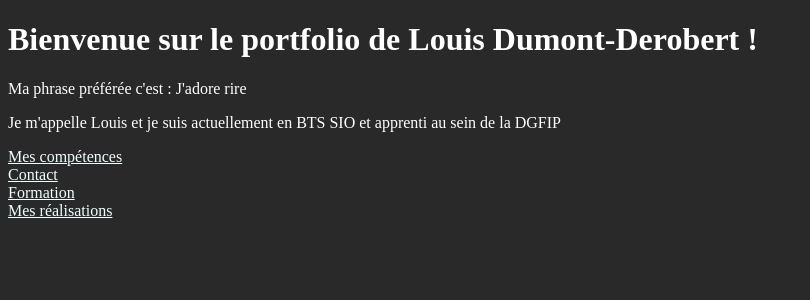
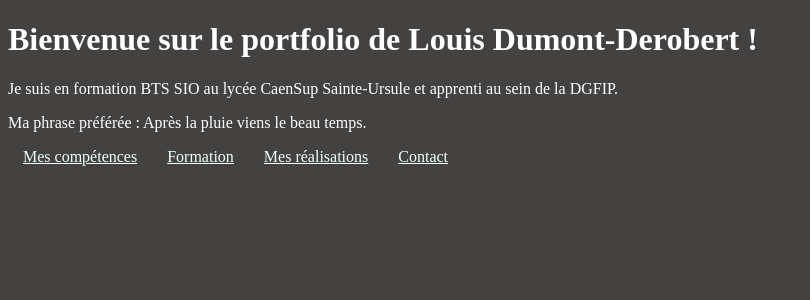
Before and after one commit to spongebob987/AP, a PHP site: page / in a window 1280 px wide. Shown: the top 300 px of the page, without its empty margins (0-810 px from the left). Run offline with PHP 8.4, Linux system fonts and the light colour scheme.

Commit message:
ap continuité

```diff
--- a/portfolio/assets/index.css
+++ b/portfolio/assets/index.css
@@ -1,14 +1,13 @@
 body{
     color: rgb(255, 255, 255);
-    background-color:rgb(41, 41, 41);
+    background-color:rgb(68, 65, 65);
 }
 
 nav a{
-    display:block;
+
+   display: flexbox;
+    content: center;
+    text-align: center;
     color: azure;
+    padding: 15px;
 }
-
-a{
-
-    color: azure;
-}
--- a/portfolio/data/contact.yaml
+++ b/portfolio/data/contact.yaml
@@ -0,0 +1,4 @@
+contact :
+  tel : 0609069060
+  mail : louis.dumontderobert@sts-sio-caen.info
+  github : spongebob987
--- a/portfolio/data/formation.yaml
+++ b/portfolio/data/formation.yaml
@@ -0,0 +1,6 @@
+formation:
+  filiere: STI2D Option SIN
+  etablissement: Institut Lemonnier
+  diplome : Bac Technologique
+  resultat : Mention Bien
+  lieu: Caen
--- a/portfolio/data/index.yaml
+++ b/portfolio/data/index.yaml
@@ -1,6 +1,6 @@
 nom: Dumont-Derobert
 prenom: Louis
 age: 18
-accroche: J'adore rire
-paragraphe: Je m'appelle Louis et je suis actuellement en BTS SIO et apprenti au sein de la DGFIP
+accroche: Après la pluie viens le beau temps.
+paragraphe: Je suis en formation BTS SIO au lycée CaenSup Sainte-Ursule et apprenti au sein de la DGFIP.
 illustration: .png
--- a/portfolio/index.php
+++ b/portfolio/index.php
@@ -14,14 +14,14 @@ $data = yaml_parse_file("data/index.yaml");
 
 echo "<h1> Bienvenue sur le portfolio de ".$data["prenom"]." ".$data["nom"]." !"."</h1>";
 
-echo "<p> Ma phrase préférée c'est : ".$data["accroche"]."</p>";
 echo "<p>".$data["paragraphe"]."</p>";
+echo "<p> Ma phrase préférée : ".$data["accroche"]."</p>";
 
 echo "<nav>";
 echo "<a href='pages/competences.php'>Mes compétences</a>";
-echo "<a href='pages/contact.php'>Contact</a>";
 echo "<a href='pages/formation.php'>Formation</a>";
 echo "<a href='pages/realisation.php'>Mes réalisations</a>";
+echo "<a href='pages/contact.php'>Contact</a>";
 echo "</nav>";
 
 
--- a/portfolio/pages/contact.php
+++ b/portfolio/pages/contact.php
@@ -9,7 +9,8 @@
 
   <?php
 
-
+require_once("../yaml/yaml.php");
+$data = yaml_parse_file("../data/contact.yaml");
 
 
 
--- a/portfolio/pages/formation.php
+++ b/portfolio/pages/formation.php
@@ -10,7 +10,8 @@
   <?php
 
 
-
+require_once("../yaml/yaml.php");
+$data = yaml_parse_file("../data/formation.yaml");
 
 
 echo "<a href='../index.php'>Accueil</a>";
--- a/portfolio/pages/realisation.php
+++ b/portfolio/pages/realisation.php
@@ -10,7 +10,8 @@
   <?php
 
 
-
+require_once("../yaml/yaml.php");
+$data = yaml_parse_file("../data/realisation.yaml");
 
 
 echo "<a href='../index.php'>Accueil</a>";
```
Also changed, not shown: portfolio/data/competences.yaml (+10 -10 lines), portfolio/pages/competences.php (+8 -4 lines).
